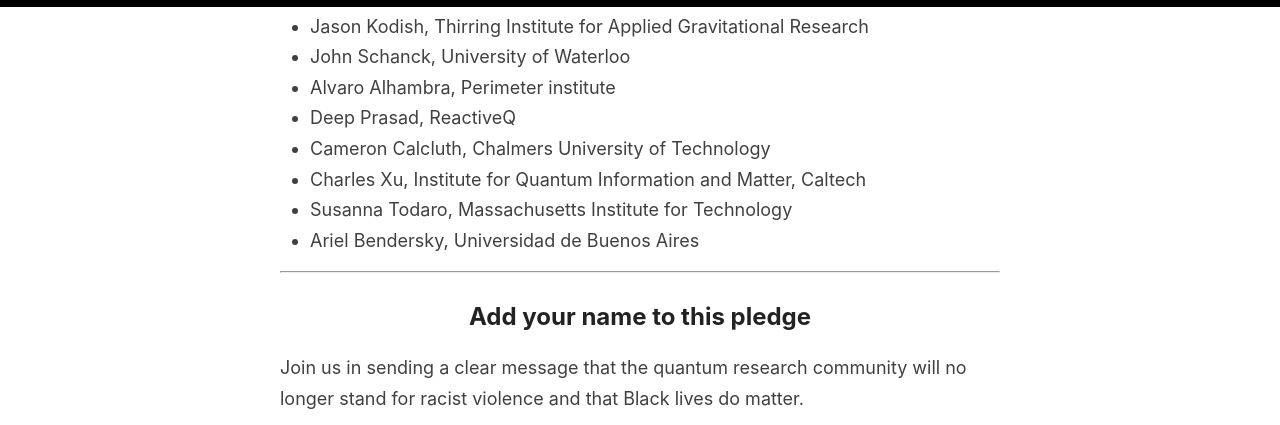
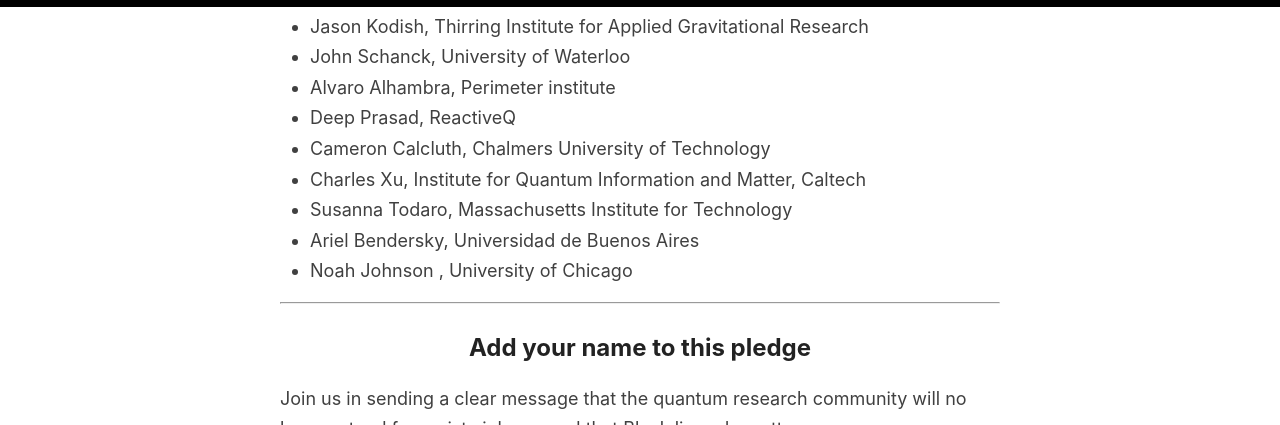
Before and after one commit to quantumforblacklives/quantumforblacklives.github.io, a Jekyll site: the page built from index.html, in a window 1280 px wide and 900 px high, scrolled down 3522 px, cut to the strip 0-425 px from the top of the window. Built offline with Jekyll 4.4.1, drawn with Linux system fonts in a browser that asks for light colours; the list of posts is cut into pages by our own code.

Commit message:
Add signature from Noah Johnson .

```diff
--- a/_includes/signatories.md
+++ b/_includes/signatories.md
@@ -17,3 +17,4 @@
 - Charles Xu, Institute for Quantum Information and Matter, Caltech
 - Susanna Todaro, Massachusetts Institute for Technology
 - Ariel Bendersky, Universidad de Buenos Aires
+- Noah Johnson , University of Chicago
```
